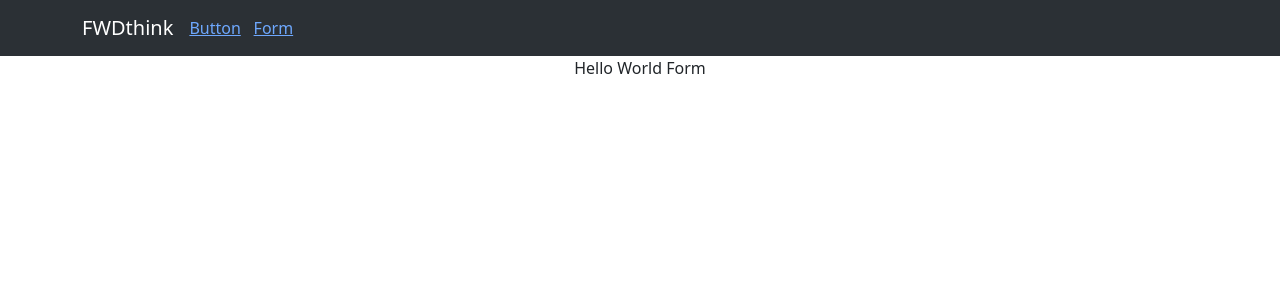
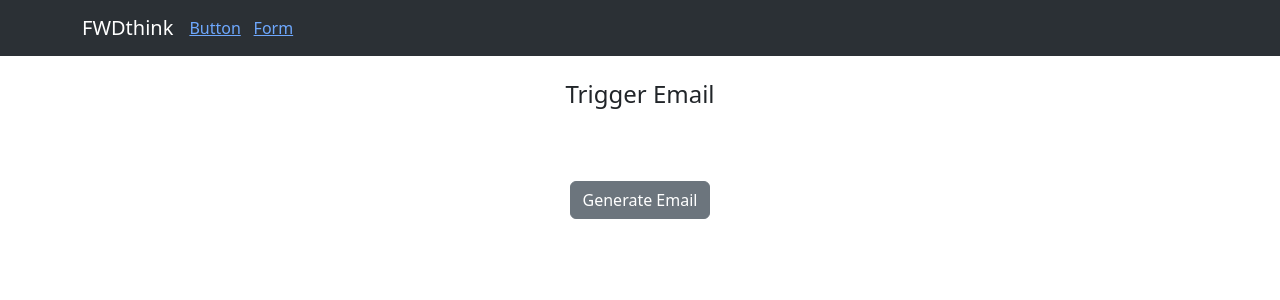
Before and after one commit to MichaelOdu/myapp, a React (Create React App) app: page / in a window 1280 px wide. Shown: the top 300 px of the page. Built offline with nearby package versions, Linux system fonts and the light colour scheme.

Commit message:
adding button page

```diff
--- a/src/components/button.tsx
+++ b/src/components/button.tsx
@@ -1,13 +1,24 @@
 import React from "react";
-import { Container } from "react-bootstrap";
+import { Button, Col, Container, Form, Row } from "react-bootstrap";
 
 const Component = () => {
 
     return (
-        <Container fluid>
-            Hello World Form
-        </Container>
-    )
+        <>
+            <h4 style={{ paddingTop: "3vh" }}> Trigger Email</h4>
+            <Container fluid style={{ width: "20vw", paddingTop: "5vh" }}>
+                    <Row >
+                        <Col style={{ paddingTop: "3vh" }}>
+                            <Button variant="secondary" onClick={() => console.log("Click....Technically an email should have been sent")}>Generate Email</Button>
+                        </Col>
+                    </Row>
+
+
+            </Container>
+        </>
+
+
+    );
 }
 
 export default Component;
```
Also changed, not shown: src/components/form.tsx (+1 -8 lines).
